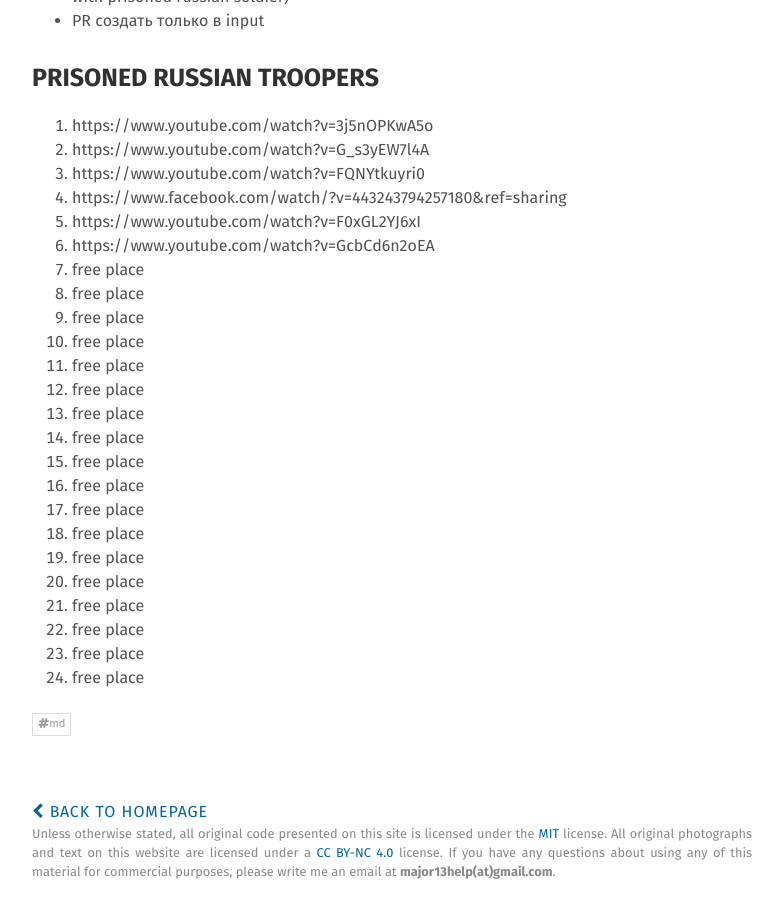
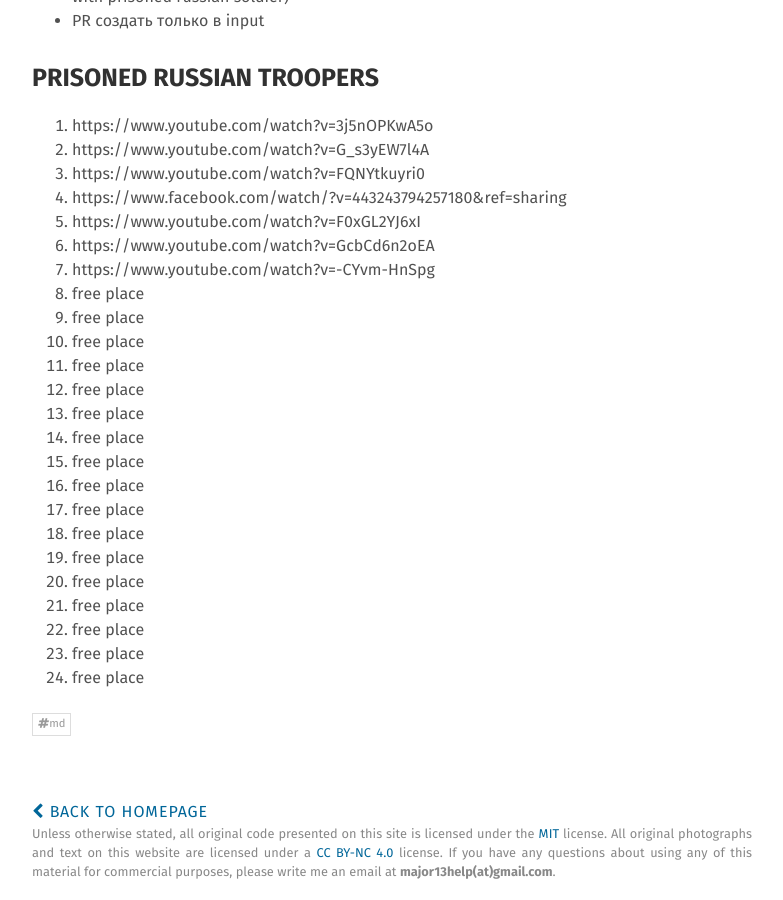
Before and after one commit to major13ua/major13ua.github.io, a Jekyll site: the page built from _posts/2022-02-28-input.md, in a window 1280 px wide and 900 px high, scrolled down 549 px. Shown: the whole window, without its empty margins (248-1031 px from the left). Built offline with Jekyll 4.4.1, drawn with Linux system fonts in a browser that asks for light colours.

```diff
--- a/_posts/2022-02-28-input.md
+++ b/_posts/2022-02-28-input.md
@@ -21,7 +21,7 @@ Rules:
 5. https://www.facebook.com/watch/?v=443243794257180&ref=sharing
 6. https://www.youtube.com/watch?v=F0xGL2YJ6xI
 7. https://www.youtube.com/watch?v=GcbCd6n2oEA
-8. free place
+8. https://www.youtube.com/watch?v=-CYvm-HnSpg
 9. free place
 10. free place
 11. free place
```
Also changed, not shown: _posts/2022-02-28-main.md (+2 -1 lines).
